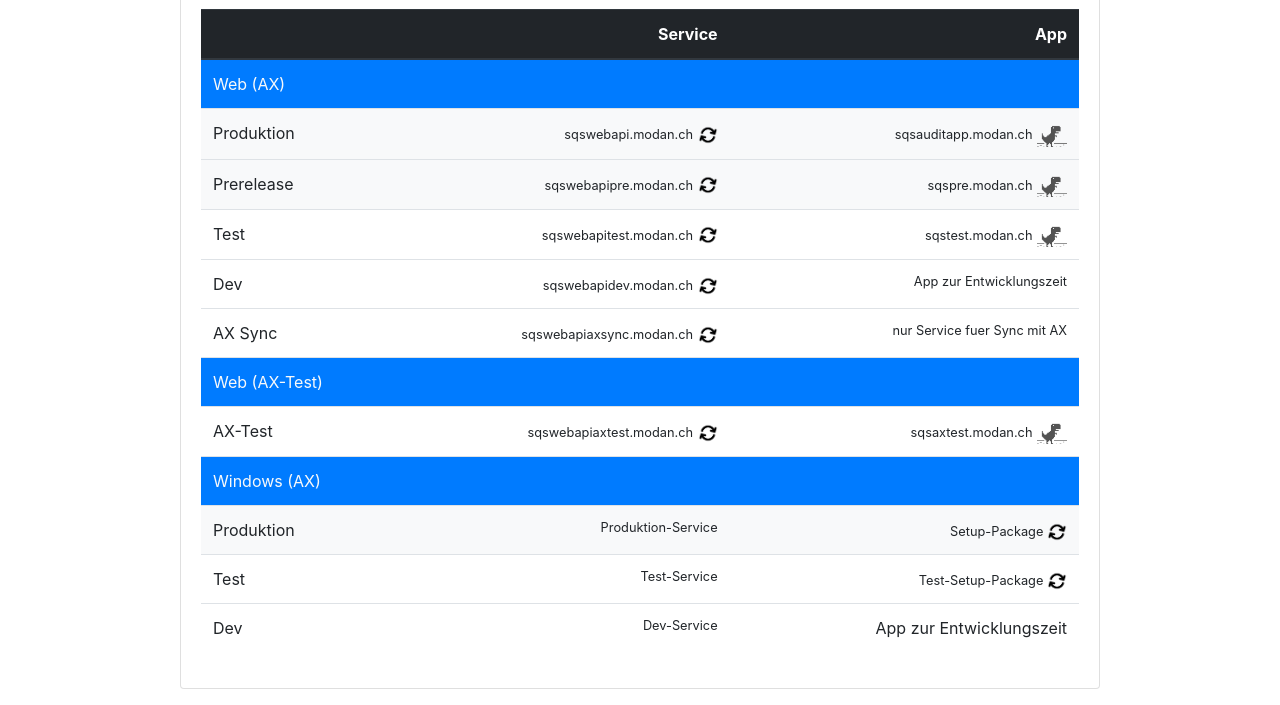
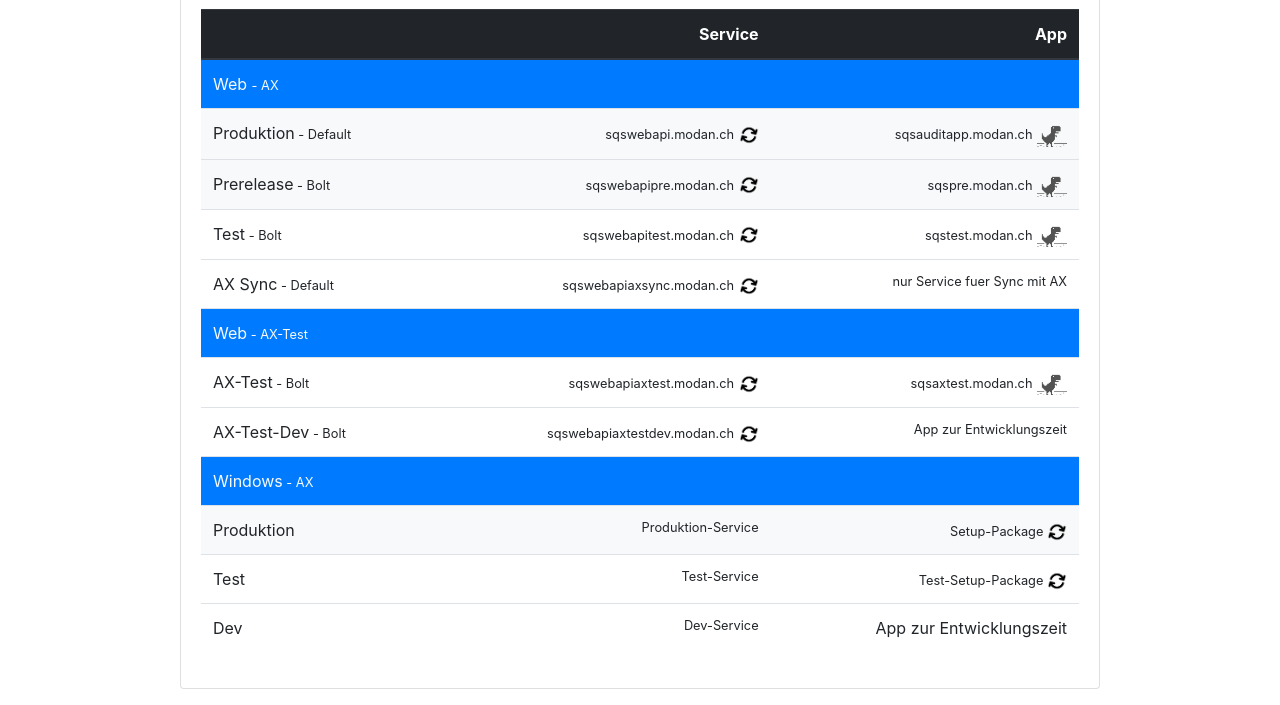
Before and after one commit to modanch/electronupdate, a plain HTML site: page sqs/audit/versions/index.html in a window 1280 px wide. Shown: the part 134-839 px from the top of the page. Drawn offline with nearby package versions, Linux system fonts and the light colour scheme; no server answers.

Commit message:
AX-Test-Dev

```diff
--- a/sqs/audit/versions/index.html
+++ b/sqs/audit/versions/index.html
@@ -4,10 +4,10 @@
 <head>
     <meta charset="utf-8" />
     <script type="text/javascript" src="index.js"></script>
-    <script src="https://code.jquery.com/jquery-3.3.1.min.js" integrity="sha256-FgpCb/KJQlLNfOu91ta32o/NMZxltwRo8QtmkMRdAu8="
-        crossorigin="anonymous"></script>
-    <link rel="stylesheet" href="https://stackpath.bootstrapcdn.com/bootstrap/4.1.3/css/bootstrap.min.css" integrity="sha384-MCw98/SFnGE8fJT3GXwEOngsV7Zt27NXFoaoApmYm81iuXoPkFOJwJ8ERdknLPMO"
-        crossorigin="anonymous">
+    <script src="https://code.jquery.com/jquery-3.3.1.min.js"
+        integrity="sha256-FgpCb/KJQlLNfOu91ta32o/NMZxltwRo8QtmkMRdAu8=" crossorigin="anonymous"></script>
+    <link rel="stylesheet" href="https://stackpath.bootstrapcdn.com/bootstrap/4.1.3/css/bootstrap.min.css"
+        integrity="sha384-MCw98/SFnGE8fJT3GXwEOngsV7Zt27NXFoaoApmYm81iuXoPkFOJwJ8ERdknLPMO" crossorigin="anonymous">
 </head>
 
 <body onload="loadPage()">
@@ -38,65 +38,70 @@
 
                             </thead>
                             <tbody>
+                                <!-- Web AX -->
                                 <tr class="bg-primary">
-                                    <td colspan="3" class="text-light bold">Web (AX)</td>
+                                    <td colspan="3" class="text-light bold">Web <span class="small"> - AX</span></td>
                                 </tr>
                                 <tr class="bg-light">
-                                    <td>Produktion</td>
-                                    <td class="text-right"><a id="prodserver_label" class="small"></a>&nbsp;<span class="font-weight-bold"
-                                            id="prodserver"></span></td>
-                                    <td class="text-right"><a id="prodclient_label" class="small"></a>&nbsp;<span class="font-weight-bold"
-                                            id="prodclient"></span></td>
+                                    <td>Produktion<span class="small"> - Default</span></td>
+                                    <td class="text-right"><a id="prodserver_label" class="small"></a>&nbsp;<span
+                                            class="font-weight-bold" id="prodserver"></span></td>
+                                    <td class="text-right"><a id="prodclient_label" class="small"></a>&nbsp;<span
+                                            class="font-weight-bold" id="prodclient"></span></td>
                                 </tr>
                                 <tr class="bg-light">
-                                    <td>Prerelease</td>
-                                    <td class="text-right"><a id="preserver_label" class="small"></a>&nbsp;<span class="font-weight-bold"
-                                            id="preserver"></span></td>
-                                    <td class="text-right"><a id="preclient_label" class="small"></a>&nbsp;<span class="font-weight-bold"
-                                            id="preclient"></span></td>
+                                    <td>Prerelease<span class="small"> - Bolt</span></td>
+                                    <td class="text-right"><a id="preserver_label" class="small"></a>&nbsp;<span
+                                            class="font-weight-bold" id="preserver"></span></td>
+                                    <td class="text-right"><a id="preclient_label" class="small"></a>&nbsp;<span
+                                            class="font-weight-bold" id="preclient"></span></td>
                                 </tr>
                                 <tr class="bg-white">
-                                    <td>Test</td>
-                                    <td class="text-right"><a id="testserver_label" class="small"></a>&nbsp;<span class="font-weight-bold"
-                                            id="testserver"></span></td>
-                                    <td class="text-right"><a id="testclient_label" class="small"></a>&nbsp;<span class="font-weight-bold"
-                                            id="testclient"></span></td>
+                                    <td>Test<span class="small"> - Bolt</span></td>
+                                    <td class="text-right"><a id="testserver_label" class="small"></a>&nbsp;<span
+                                            class="font-weight-bold" id="testserver"></span></td>
+                                    <td class="text-right"><a id="testclient_label" class="small"></a>&nbsp;<span
+                                            class="font-weight-bold" id="testclient"></span></td>
                                 </tr>
                                 <tr class="bg-white">
-                                    <td>Dev</td>
-                                    <td class="text-right"><a id="devserver_label" class="small"></a>&nbsp;<span class="font-weight-bold"
-                                            id="devserver"></span></td>
-                                    <td class="text-right small">App zur Entwicklungszeit</td>
+                                    <td>AX Sync<span class="small"> - Default</span></td>
+                                    <td class="text-right"><a id="axserver_label" class="small"></a>&nbsp;<span
+                                            class="font-weight-bold" id="axserver"></span></td>
+                                    <td class="text-right small">nur Service fuer Sync mit AX</td>
+                                </tr>
+                                <!-- Web AX-Test -->
+                                <tr class="bg-primary">
+                                    <td colspan="3" class="text-light bold">Web<span class="small"> - AX-Test</span></td>
                                 </tr>
                                 <tr class="bg-white">
-                                    <td>AX Sync</td>
-                                    <td class="text-right"><a id="axserver_label" class="small"></a>&nbsp;<span class="font-weight-bold"
-                                            id="axserver"></span></td>
-                                    <td class="text-right small">nur Service fuer Sync mit AX</td>
-                                </tr>
-				<tr class="bg-primary">
-                                    <td colspan="3" class="text-light bold">Web (AX-Test)</td>
-                                </tr>
-                                <tr class="bg-white">
-                                    <td>AX-Test</td>
+                                    <td>AX-Test<span class="small"> - Bolt</span></td>
                                     <td class="text-right"><a id="axtestserver_label" class="small"></a>&nbsp;<span
                                             class="font-weight-bold" id="axtestserver"></span></td>
                                     <td class="text-right"><a id="axtestclient_label" class="small"></a>&nbsp;<span
                                             class="font-weight-bold" id="axtestclient"></span></td>
                                 </tr>
+                                <tr class="bg-white">
+                                    <td>AX-Test-Dev<span class="small"> - Bolt</span></td>
+                                    <td class="text-right"><a id="axtestdevserver_label" class="small"></a>&nbsp;<span
+                                            class="font-weight-bold" id="axtestdevserver"></span></td>
+                                    <td class="text-right small">App zur Entwicklungszeit</td>
+                                </tr>
+                                <!-- Windows -->
                                 <tr class="bg-primary">
-                                    <td colspan="3" class="text-light bold">Windows (AX)</td>
+                                    <td colspan="3" class="text-light bold">Windows<span class="small"> - AX</span></td>
                                 </tr>
                                 <tr class="bg-light">
                                     <td>Produktion</td>
                                     <td class="text-right small">Produktion-Service</td>
-                                    <td class="text-right"><a style="color: #212529;" class="small" href="http://update.modan.ch/sqs/audit/win64/SQSAuditAppSetup64.exe">Setup-Package
+                                    <td class="text-right"><a style="color: #212529;" class="small"
+                                            href="http://update.modan.ch/sqs/audit/win64/SQSAuditAppSetup64.exe">Setup-Package
                                         </a><span class="text-right font-weight-bold" id="windowclient"></span></td>
                                 </tr>
                                 <tr class="bg-white">
                                     <td>Test</td>
                                     <td class="text-right small">Test-Service</td>
-                                    <td class="text-right"><a style="color: #212529;" class="small" href="http://update.modan.ch/sqs/audit/test/win64/SQSAuditAppSetup64.exe">Test-Setup-Package
+                                    <td class="text-right"><a style="color: #212529;" class="small"
+                                            href="http://update.modan.ch/sqs/audit/test/win64/SQSAuditAppSetup64.exe">Test-Setup-Package
                                         </a><span class="text-right font-weight-bold" id="windowtestclient"></span></td>
                                 </tr>
                                 <tr class="bg-white">
--- a/sqs/audit/versions/index.js
+++ b/sqs/audit/versions/index.js
@@ -22,12 +22,16 @@ function loadPage() {
         }).appendTo(name);
     }
 
-    var makeLink = function (name, inp, isService) {
+    var makeLink = function (name, inp, isService, isBolt) {
         $(name).text(inp + "");
         $(name).css("color", "#212529");
 
         if (isService) {
-            $(name).attr("href", "https://" + inp + "/breeze/auditbreeze/getserverinfo");
+            if (isBolt) {
+                $(name).attr("href", "https://" + inp + "/breeze/auditboltbreeze/getserverinfo");
+            } else {
+                $(name).attr("href", "https://" + inp + "/breeze/auditbreeze/getserverinfo");
+            }
         } else {
             $(name).attr("href", "https://" + inp + "");
         }
@@ -50,7 +54,7 @@ function loadPage() {
     }
 
     reqstart();
-    makeLink("#prodserver_label", "sqswebapi.modan.ch", true);
+    makeLink("#prodserver_label", "sqswebapi.modan.ch", true, false);
     makeWait("#prodserver");
     $.ajax({
         url: "https://sqswebapi.modan.ch/breeze/auditbreeze/getserverinfo"
@@ -62,10 +66,10 @@ function loadPage() {
     });
 
     reqstart();
-    makeLink("#preserver_label", "sqswebapipre.modan.ch", true);
+    makeLink("#preserver_label", "sqswebapipre.modan.ch", true, true);
     makeWait("#preserver");
     $.ajax({
-        url: "https://sqswebapipre.modan.ch/breeze/auditbreeze/getserverinfo"
+        url: "https://sqswebapipre.modan.ch/breeze/auditboltbreeze/getserverinfo"
     }).done(function (response) {
         setTimeout(function () {
             $("#preserver").text(response.Release + "." + response.MainVersion + "." + response.SubVersion);
@@ -74,10 +78,10 @@ function loadPage() {
     });
 
     reqstart();
-    makeLink("#testserver_label", "sqswebapitest.modan.ch", true);
+    makeLink("#testserver_label", "sqswebapitest.modan.ch", true, true);
     makeWait("#testserver");
     $.ajax({
-        url: "https://sqswebapitest.modan.ch/breeze/auditbreeze/getserverinfo"
+        url: "https://sqswebapitest.modan.ch/breeze/auditboltbreeze/getserverinfo"
     }).done(function (response) {
         setTimeout(function () {
             $("#testserver").text(response.Release + "." + response.MainVersion + "." + response.SubVersion);
@@ -86,19 +90,7 @@ function loadPage() {
     });
 
     reqstart();
-    makeLink("#devserver_label", "sqswebapidev.modan.ch", true);
-    makeWait("#devserver");
-    $.ajax({
-        url: "https://sqswebapidev.modan.ch/breeze/auditbreeze/getserverinfo"
-    }).done(function (response) {
-        setTimeout(function () {
-            $("#devserver").text(response.Release + "." + response.MainVersion + "." + response.SubVersion);
-            reqend();
-        }, getTime());
-    });
-
-    reqstart();
-    makeLink("#axserver_label", "sqswebapiaxsync.modan.ch", true);
+    makeLink("#axserver_label", "sqswebapiaxsync.modan.ch", true, false);
     makeWait("#axserver");
     $.ajax({
         url: "https://sqswebapiaxsync.modan.ch/breeze/auditbreeze/getserverinfo"
@@ -110,13 +102,25 @@ function loadPage() {
     });
 
     reqstart();
-    makeLink("#axtestserver_label", "sqswebapiaxtest.modan.ch", true);
+    makeLink("#axtestserver_label", "sqswebapiaxtest.modan.ch", true, true);
     makeWait("#axtestserver");
     $.ajax({
-        url: "https://sqswebapiaxtest.modan.ch/breeze/auditbreeze/getserverinfo"
+        url: "https://sqswebapiaxtest.modan.ch/breeze/auditboltbreeze/getserverinfo"
     }).done(function (response) {
         setTimeout(function () {
             $("#axtestserver").text(response.Release + "." + response.MainVersion + "." + response.SubVersion);
+            reqend();
+        }, getTime());
+    });
+
+    reqstart();
+    makeLink("#axtestdevserver_label", "sqswebapiaxtestdev.modan.ch", true, true);
+    makeWait("#axtestdevserver");
+    $.ajax({
+        url: "https://sqswebapiaxtestdev.modan.ch/breeze/auditboltbreeze/getserverinfo"
+    }).done(function (response) {
+        setTimeout(function () {
+            $("#axtestdevserver").text(response.Release + "." + response.MainVersion + "." + response.SubVersion);
             reqend();
         }, getTime());
     });
```
